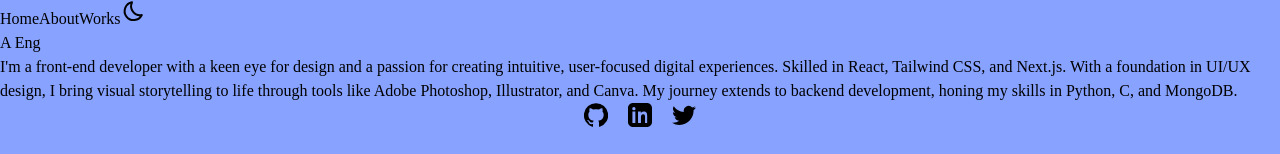
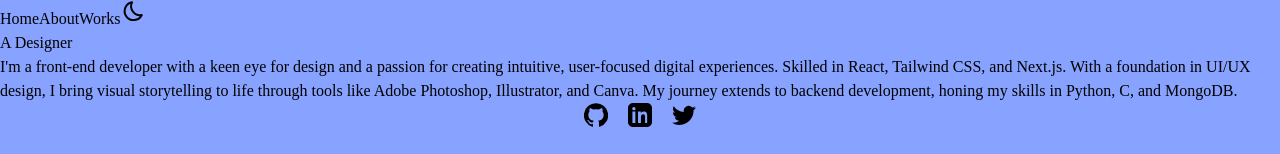
Before and after one commit to DharuNamikaze/my-portfolio, a Next.js app: page / in a window 1280 px wide. Shown: the top 154 px of the page. Built offline with nearby package versions, Linux system fonts and the light colour scheme.

Commit message:
typing effect changes

```diff
--- a/package.json
+++ b/package.json
@@ -12,9 +12,10 @@
     "next": "15.0.2",
     "react": "^18.3.1",
     "react-dom": "^18.3.1",
+    "react-simple-typewriter": "^5.0.1",
     "react-typed": "^2.0.12",
-    "react-typical": "^0.1.3",
-    "react-visualizer": "^3.0.1"
+    "react-visualizer": "^3.0.1",
+    "typewriter-effect": "^2.21.0"
   },
   "devDependencies": {
     "eslint": "^8",
--- a/src/app/page.jsx
+++ b/src/app/page.jsx
@@ -1,12 +1,25 @@
 'use client';
+import { useTypewriter, Cursor } from 'react-simple-typewriter';
 import Link from "next/link";
 import Footer from "../../components/Footer";
 import '../app/globals.css';
 import { useState, useEffect, useLayoutEffect } from "react";
-import Typical from 'react-typical';
 
 export default function Home() {
   const [isdarkmode, SetIsDarkMode] = useState(false);
+
+  const [text] = useTypewriter({
+    words: [
+      "Hello, I'm Dharun",
+      "A Designer",
+      "An Engineer",
+      "A Developer"
+    ],
+    loop: true,
+    typeSpeed: 100,
+    deleteSpeed: 50,
+    delaySpeed: 1000,
+  });
 
   useLayoutEffect(() => {
     const savedTheme = localStorage.getItem('theme');
@@ -43,19 +56,19 @@ export default function Home() {
           )}
         </button>
       </nav>
-      <Typical
-        className="flex justify-center my-5 mt-0 text-xl font-semibold"
-        steps={['Hello, I\'m Dharun👋', 1000, 'A Designer🧩', 1000, 'A Engineer💡', 1000, 'A Developer🎯', 1000]}
-        loop={Infinity}
-        typeSpeed={5}
-        deleteSpeed={50}
-        delaySpeed={5000}
-      />
-<p className="text-center text-base md:text-lg px-4 sm:px-10 md:px-24 mb-5">
-  I'm a front-end developer with a keen eye for design and a passion for creating intuitive, user-focused digital experiences.
-  Skilled in React, Tailwind CSS, and Next.js.
-  With a foundation in UI/UX design, I bring visual storytelling to life through tools like Adobe Photoshop, Illustrator, and Canva.
-  My journey extends to backend development, honing my skills in Python, C, and MongoDB.</p>
+
+      <h1 className="flex justify-center my-5 mt-0 text-2xl font-semibold">
+        {text}
+        <Cursor />
+      </h1>
+
+      <p className="text-center text-base md:text-lg px-4 sm:px-10 md:px-24 mb-5">
+        I'm a front-end developer with a keen eye for design and a passion for creating intuitive, user-focused digital experiences.
+        Skilled in React, Tailwind CSS, and Next.js.
+        With a foundation in UI/UX design, I bring visual storytelling to life through tools like Adobe Photoshop, Illustrator, and Canva.
+        My journey extends to backend development, honing my skills in Python, C, and MongoDB.
+      </p>
+
       <Footer />
     </>
   );
```
Also changed, not shown: 1 other file (tests, documents, lock files or other folders).
